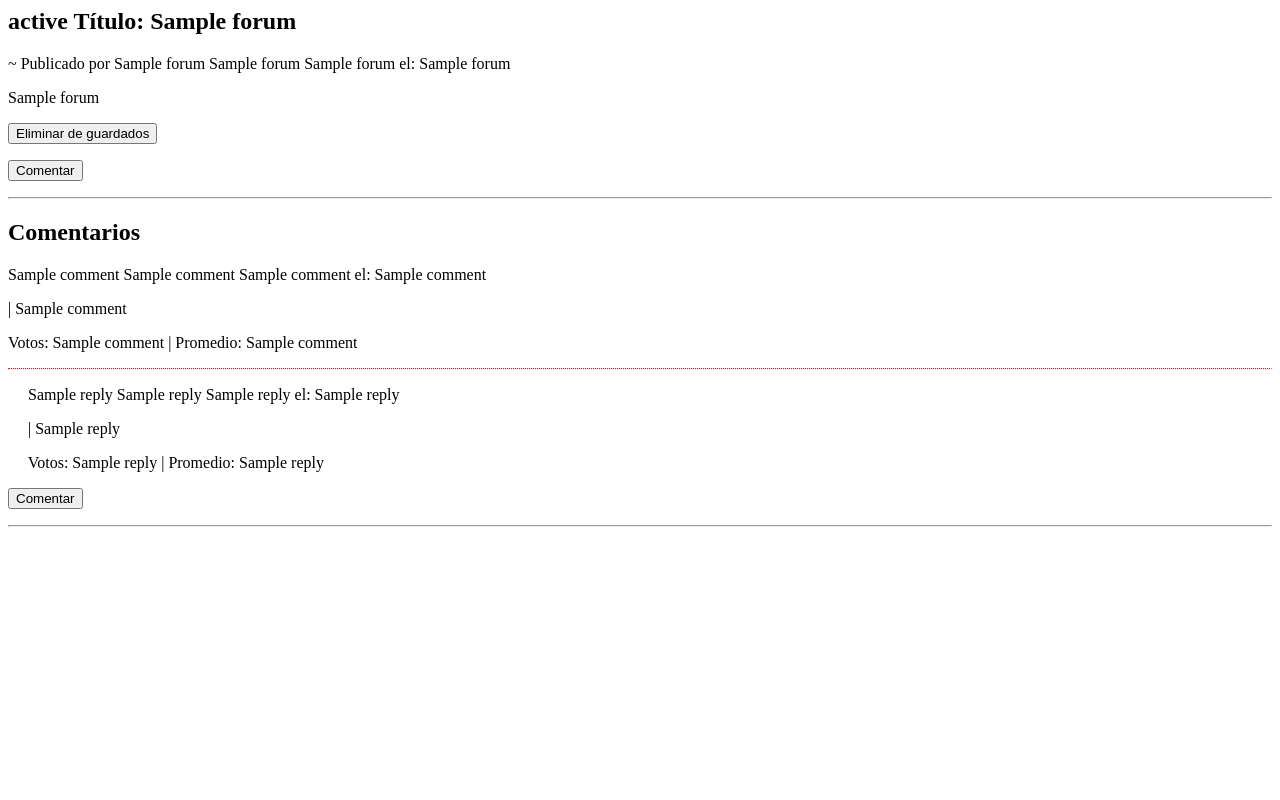
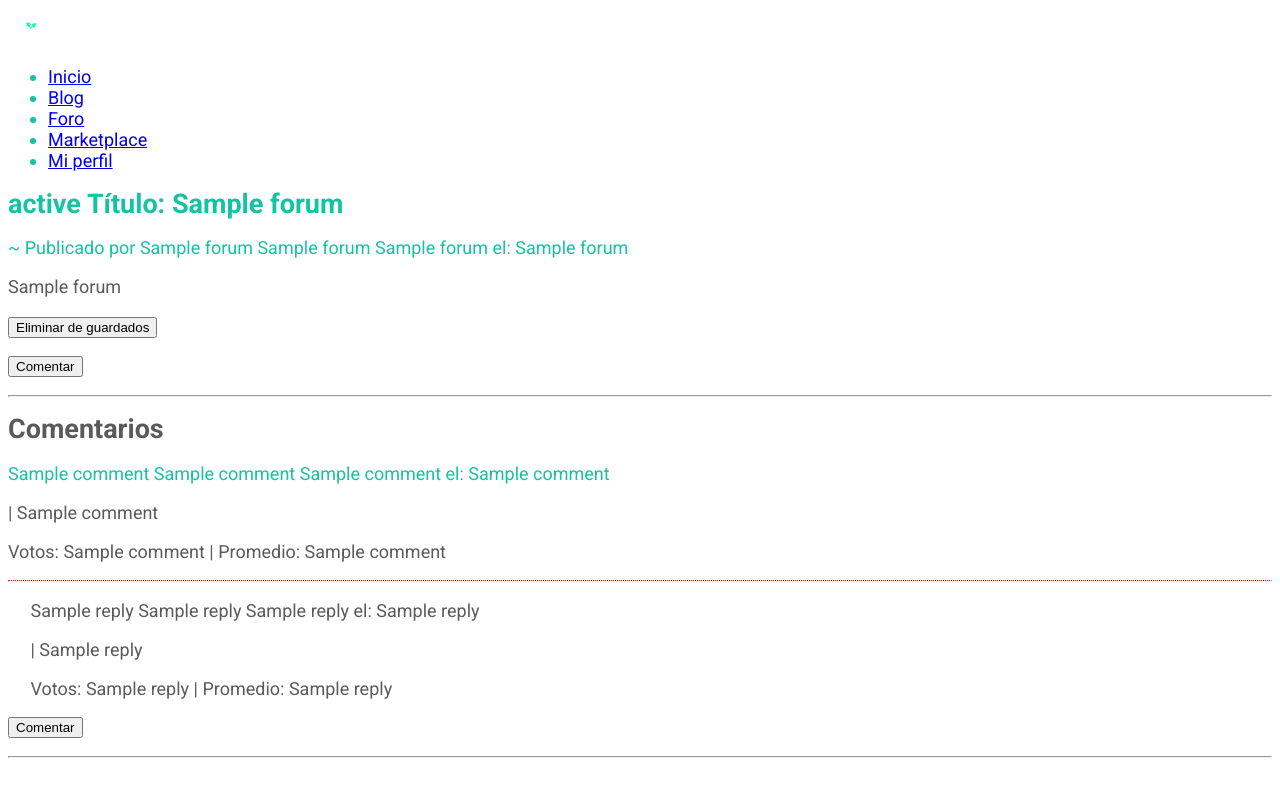
Before and after one commit to tsg3/quipu_hackaton_juventudes, a Flask app: template flaskr/templates/forum.html in a window 1280 px wide. Run offline with Flask 2, Linux system fonts and the light colour scheme; the template is opened without the code that fills it: most values are stand-ins (such as "Sample title", 1, 10 or a date in 2020); parts of the project's set-up code (start-up, migrations or seed data) failed here and were passed over.

Commit message:
[feat] forum view updated

```diff
--- a/flaskr/templates/forum.html
+++ b/flaskr/templates/forum.html
@@ -1,4 +1,49 @@
+<!DOCTYPE html>
+<html lang="en" dir="ltr">
+  <head>
+    <meta charset="utf-8">
+    <meta name="viewport" content="width=device-width, user-scalable=no, initial-scale=1.0, minium-scale=1.0, maxinum-scale=1.0">
+    <!-- <link rel="stylesheet" href=" {{url_for('static', filename='css/estilos.css') }}"> -->
+    <link  rel="preconnect" href="https://fonts.googleapis.com">
+    <link rel="preconnect" href="https://fonts.gstatic.com" crossorigin>
+    <link href="https://fonts.googleapis.com/css2?family=Roboto:wght@400;500;700&display=swap" rel="stylesheet">
     <title>Forum</title>
+    <style media="screen">
+    body{
+      font-family: 'Roboto', sans-serif;
+      font-style: normal;
+      font-weight: normal;
+      font-size: 18px;
+      line-height: 21px;
+      /* identical to box height */
+      color: #14C3A2;
+    }
+    h2{
+      color: #595B5A;
+    }
+    p{
+      color: #595B5A;
+    }
+
+    </style>
+  </head>
+  <header>
+    <div class="top-bar">
+      <img src="{{ url_for('static', filename='media/logo.png') }}" alt="Logo juventudes rurales" title="Juventudes Rurales" width="100px">
+      <img src="{{ url_for('static', filename='media/logo IICA.png') }}" alt="Logo IICA" title="Logo IICA" width="100px">
+    </div>
+    <nav class="nav-bar">
+      <ul>
+        <li><a href="{{ url_for('index.index') }}">Inicio</a></li>
+        <li><a href="{{ url_for('index.index') }}">Blog</a></li>
+        <li><a href="{{ url_for('forum.index') }}">Foro</a></li>
+        <li><a href="{{ url_for('index.index') }}">Marketplace</a></li>
+        <li><a href="{{ url_for('index.profile') }}">Mi perfil</a></li>
+      </ul>
+    </nav>
+  </header>
+  <body>
+    <title>Foro</title>
 
     <section class="content">
 
@@ -54,3 +99,6 @@
     </section>
 
     <script type=text/javascript src="{{url_for('static', filename='js/forum.js') }}"></script>
+
+  </body>
+</html>
```
Lines whose indentation alone changed are shown as unchanged.
